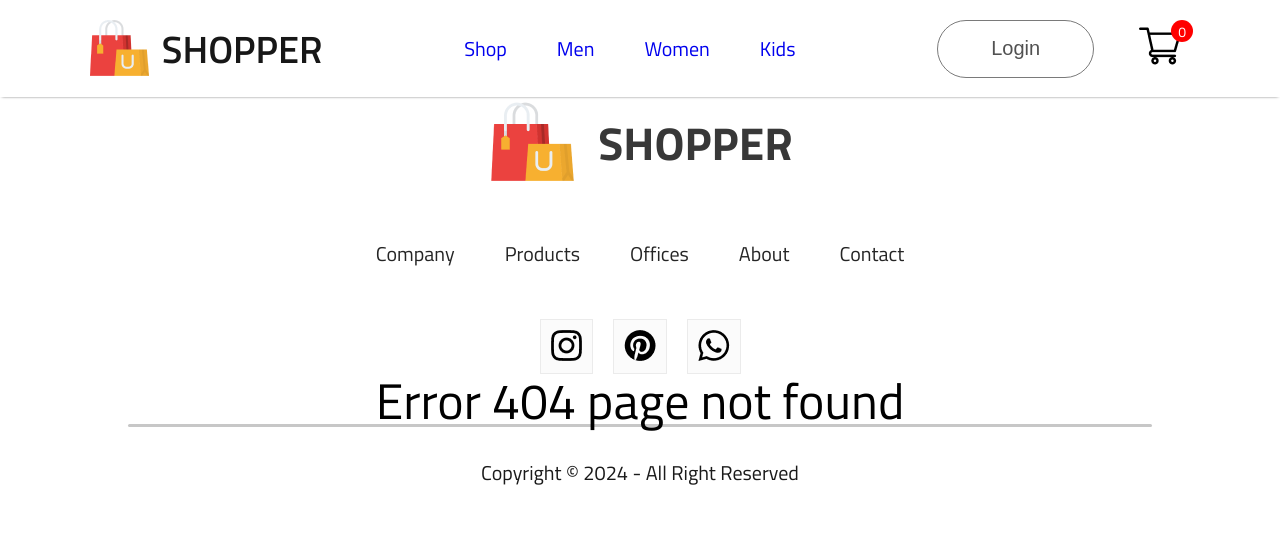
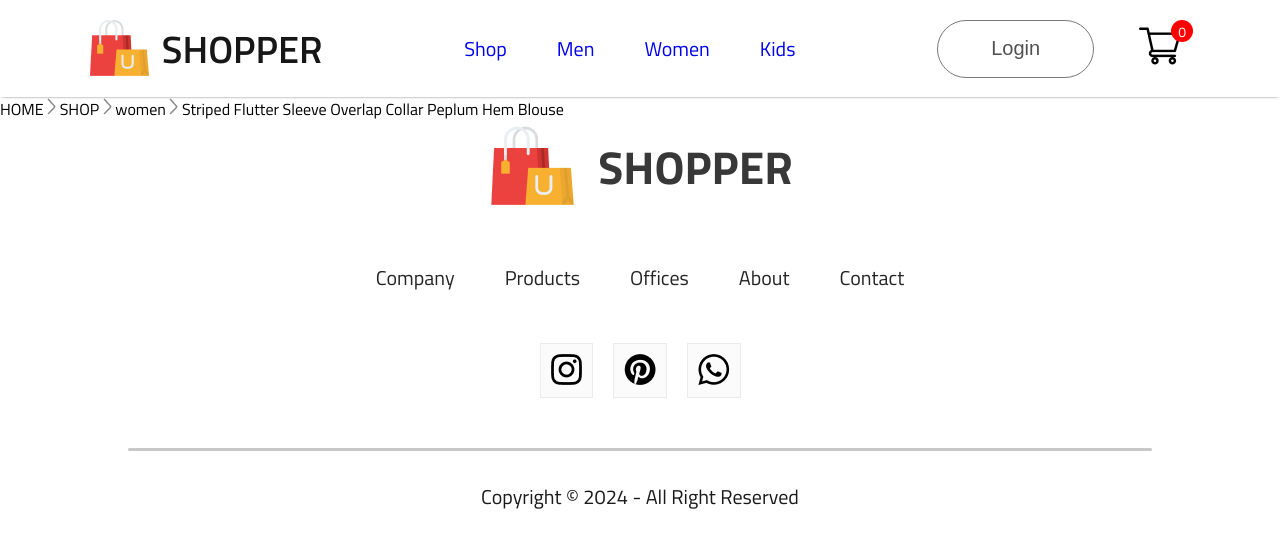
Before and after one commit to Gklelei/E-commerce, a React (Vite) app: page /product/1 in a window 1280 px wide. Before the commit this address had no page. Shown: the top 548 px of the page. Built offline with nearby package versions, Linux system fonts and the light colour scheme.

Commit message:
Bread crumb props

```diff
--- a/src/App.jsx
+++ b/src/App.jsx
@@ -21,11 +21,11 @@ const App = () => {
           <Route path="/Men" element={<ShopCategory banner={men_banner} category="men" />} />
           <Route path="/Women" element={<ShopCategory banner={women_banner} category="women" />} />
           <Route path="/Kids" element={<ShopCategory banner={kids_banner} category="kid" />} />
-          <Route path="*" element={<Error404page />} />
           <Route path="/product" element={<Product />} />
-          <Route path=":productId" element={<Product />} />
+          <Route path="/product/:productId" element={<Product />} />
           <Route path="/cart" element={<Cart />} />
           <Route path="/login" element={<Loginsignup />} />
+          <Route path="*" element={<Error404page />} />
         </Routes>
         <Footer />
       </BrowserRouter>
--- /dev/null
+++ b/src/Components/Breadcrumbs/Breadcrum.jsx
@@ -0,0 +1,12 @@
+import './Breadcrum.css'
+import arrow_icon from '../assets/breadcrum_arrow.png'
+const Breadcrum = (props) => {
+    const { product } = props
+    return (
+        <div className="breadcrum">
+            HOME <img src={arrow_icon} alt="arrow" /> SHOP <img src={arrow_icon} alt="arrow" /> {product.category} <img src={arrow_icon} alt="arrow" /> {product.name}
+        </div>
+    )
+}
+
+export default Breadcrum
--- a/src/Components/Item/Item.jsx
+++ b/src/Components/Item/Item.jsx
@@ -1,11 +1,11 @@
 import './Item.css';
 import PropTypes from 'prop-types';
+import { Link } from 'react-router-dom';
 
 const Item = (props) => {
     return (
         <div className="item">
-            <img src={props.image} alt="image" />
-            <p>{props.name}</p>
+            <Link to={`/product/${props.id}`} > <img src={props.image} alt="image" /> </Link><p>{props.name}</p>
             <div className="item-prices">
                 <div className="item-price-new">${props.new_price}</div>
                 <div className="item-price-old">${props.old_price}</div>
--- /dev/null
+++ b/src/pages/CSS/Errorpage.css
@@ -0,0 +1,10 @@
+.errorMessage {
+  height: 80vh;
+  width: 100%;
+}
+.message {
+  position: absolute;
+  left: 50%;
+  top: 50%;
+  transform: translate(-50% -50%);
+}
--- a/src/pages/CSS/LoginSignup.css
+++ b/src/pages/CSS/LoginSignup.css
@@ -51,6 +51,7 @@
 .LoginSignup-login span {
   color: #ff4141;
   font-weight: 600;
+  cursor: pointer;
 }
 .LoginSignup-agree {
   display: flex;
@@ -61,3 +62,6 @@
   font-size: 18px;
   font-weight: 500;
 }
+.checkbox {
+  cursor: pointer;
+}
--- a/src/pages/Error404page.jsx
+++ b/src/pages/Error404page.jsx
@@ -1,16 +1,11 @@
+import './CSS/Errorpage.css'
+const Error404page = () => {
+    return (
+        <div className="errorMessage">
+            <div className="message">
+                <h1>   Error 404 page not found</h1>
+            </div>
 
-const Error404page = () => {
-    const styles = {
-        position: 'absolute',
-        top: '50%',
-        left: '50%',
-        transform: 'translate(-50%, -50%)',
-        fontSize: '50px',
-        fontWeigth: '800',
-    }
-    return (
-        <div className="errorMessage" style={styles}>
-            Error 404 page not found
         </div>
     )
 }
--- a/src/pages/LoginSignup.jsx
+++ b/src/pages/LoginSignup.jsx
@@ -12,7 +12,7 @@ const LoginSignup = () => {
                 <button>Continue</button>
                 <p className="LoginSignup-login">Already have an account? <span>Login here</span></p>
                 <div className="LoginSignup-agree">
-                    <input type="checkbox" name="" id="" />
+                    <input type="checkbox" name="" id="" className='checkbox' />
                     <p>By continiueng i agree to use the terms of use and policy</p>
                 </div>
             </div>
--- a/src/pages/Product.jsx
+++ b/src/pages/Product.jsx
@@ -1,7 +1,16 @@
+import { useContext } from 'react'
 import './CSS/Product.css'
+import { ShopContext } from '../Context/ShopContext'
+import { useParams } from 'react-router-dom';
+import Breadcrum from '../Components/Breadcrumbs/Breadcrum';
 const Product = () => {
+    const { all_product } = useContext(ShopContext);
+    const { productId } = useParams();
+    const product = all_product.find((e) => e.id === Number(productId))
     return (
-        <div>Product</div>
+        <div>
+            <Breadcrum product={product} />
+        </div>
     )
 }
 
```
Also changed, not shown: src/Components/ProductDisplay/ProductDisplay.jsx (added, +11 -0 lines), src/Components/Breadcrumbs/Breadcrum.css (added), src/Components/ProductDisplay/ProductDisplay.css (added).
